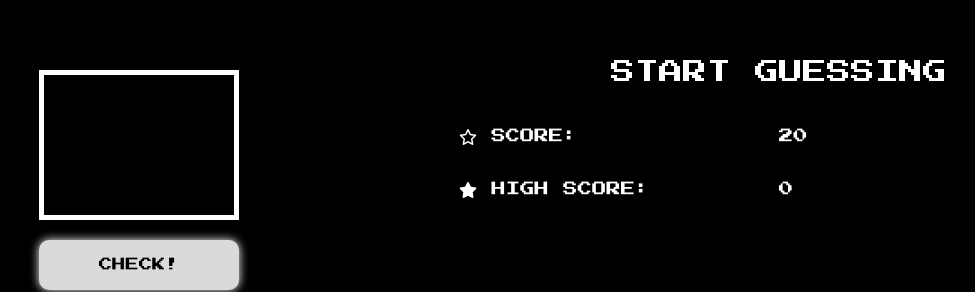
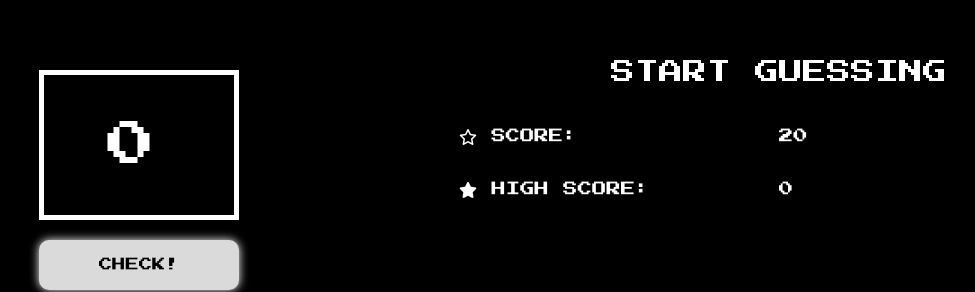
Before and after one commit to alexandermorales-dev/guess-my-number, a plain HTML site: page index.html in a window 1280 px wide. Shown: the part 329-621 px from the top of the page, without its empty margins (181-1156 px from the left). Drawn offline with Linux system fonts and the light colour scheme.

Commit message:
add default value for input

```diff
--- a/index.html
+++ b/index.html
@@ -59,7 +59,7 @@
 
         <!-- guess input  -->
         <div class="guess">
-          <input type="number" class="guess-input" />
+          <input type="number" class="guess-input" value="0" />
           <button type="button" class="btn btn-check">check!</button>
         </div>
       </div>
```
